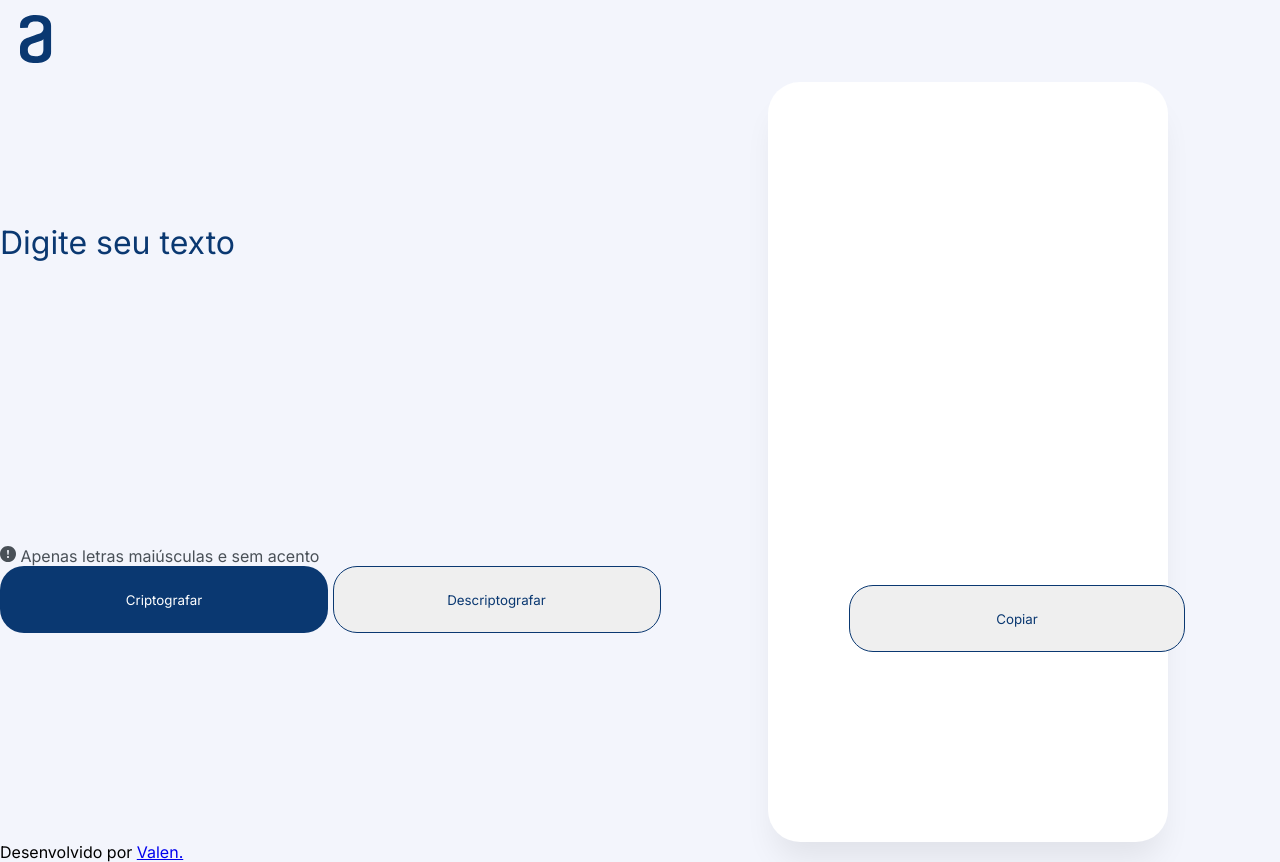
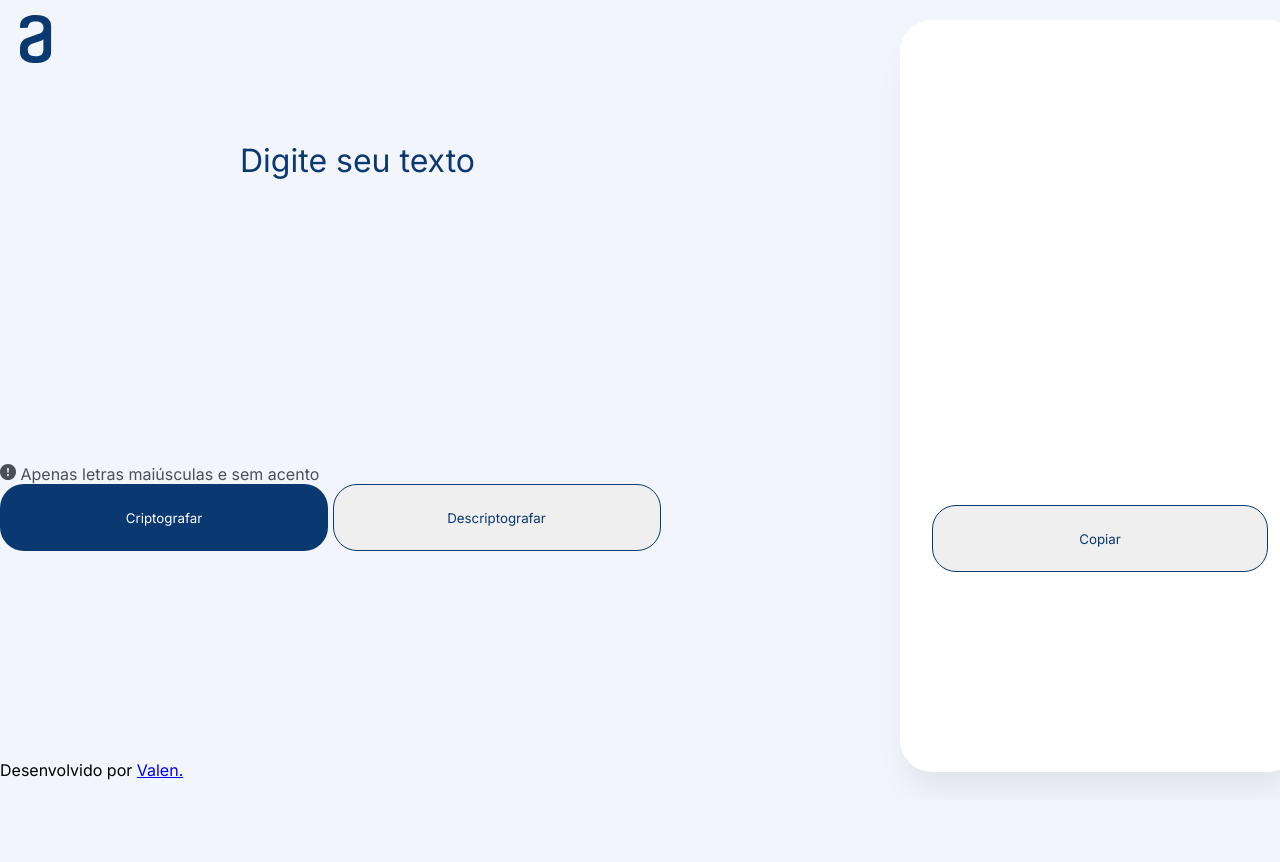
Before and after one commit to valencprado/js-challenge-alura-decodificador, a plain HTML site: page index.html in a window 1280 px wide. Both pictures are taken after a click on the button "Criptografar". After the commit the page ends 800 px from the top, so only its background shows below. Drawn offline with Linux system fonts and the light colour scheme.

Commit message:
style: fix position e footer

```diff
--- a/assets/css/style.css
+++ b/assets/css/style.css
@@ -23,6 +23,7 @@
     padding: 0;
     box-sizing: border-box;
     font-family: 'Inter', sans-serif;
+    scroll-behavior: smooth;
 }
 
 body {
@@ -31,7 +32,12 @@ body {
 
 .icone-header {
     padding: 15px 20px;
+    position: absolute;
+
+    top: 0%;
+    bottom: 0%;
 }
+
 #texto, main, #texto:focus {
     width: 60vw;
     height: 40vh;
@@ -41,9 +47,14 @@ body {
 
 }
 #texto {
+    margin-left: 240px;
+}
+
+#texto {
     color: var(--var-dark-blue-300);
     font-size: 32px;
 }
+
 .input {
     margin-bottom: 9rem;
 }
@@ -58,6 +69,7 @@ body {
     flex-direction: row;
 
 }
+
 .resultado {
     text-align: center;
     margin-top: 2em;
@@ -66,20 +78,23 @@ body {
 }
 
 .container-resultado {
+    top: 20px;
+    left: 900px;
+    position: absolute;
     width: 400px;
-    height: 95vh;
-    left: 1000px;
-    top: 40px;
+    height: 94vh;
     background: #FFFFFF;
     box-shadow: 0px 24px 32px -8px rgba(0, 0, 0, 0.08);
     border-radius: 32px;
     flex-flow: column wrap;
     align-items: center;
 }
+
 .container-resultado img {
     margin-top: 4em;
     max-width: 100%;
 }
+
 .container-resultado h3 {
     font-size: 24px;
     color: var(--var-gray-500);
@@ -89,14 +104,16 @@ body {
 .aviso, .container-resultado p {
     color: var(--var-gray-400);
 }
+
 .content-container-resultado {
     width: 336px;
 }
+
 .container-resultado h3, .container-resultado p {
-    text-align: center ;
+    text-align: center;
 }
 
-.btn-criptografa, .btn-descriptografa{
+.btn-criptografa, .btn-descriptografa {
     width: 328px;
     height: 67px;
     border-radius: 24px;
@@ -108,23 +125,30 @@ body {
     color: #FFF;
     border: none;
 }
+
 .btn-criptografa:hover {
     cursor: pointer;
     background-color: var(--var-dark-blue-500);
 }
+
 .btn-descriptografa {
     border: 1px solid var(--var-dark-blue-300);
     color: var(--var-dark-blue-300);
 }
-.btn-descriptografa:hover{
+
+.btn-descriptografa:hover {
     cursor: pointer;
     background-color: var(--var-gray-100);
 }
 
 #btn-copiar {
-position: absolute;
-width: 336px;
-height: 67px;
-left: 849px;
-top: 585px;
+    position: absolute;
+    width: 336px;
+    height: 67px;
+    top: 485px;
 }
+
+footer {
+    position: absolute;
+    margin-top: 55vh;
+}
```
